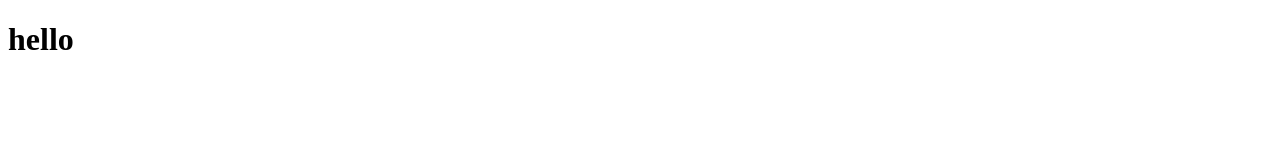
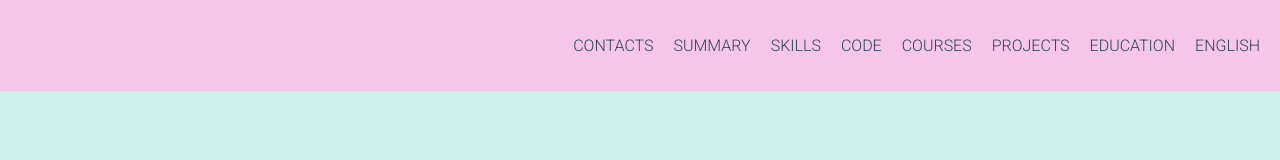
Before and after one commit to GuzelKa1219/rsschool-cv, a plain HTML site: page index.html in a window 1280 px wide. Drawn offline with Linux system fonts and the light colour scheme.

Commit message:
init: start CV3

```diff
--- a/index.html
+++ b/index.html
@@ -4,9 +4,34 @@
     <meta charset="UTF-8">
     <meta http-equiv="X-UA-Compatible" content="IE=edge">
     <meta name="viewport" content="width=device-width, initial-scale=1.0">
-    <title>CV-prod</title>
+    <link rel="stylesheet" href="style.css">
+    <link rel="icon" href="assets/RS.ico">
+    <link rel="preconnect" href="https://fonts.googleapis.com">
+    <link rel="preconnect" href="https://fonts.gstatic.com" crossorigin>
+    <link href="https://fonts.googleapis.com/css2?family=Roboto:wght@300;700&display=swap" rel="stylesheet">
+    <title>CV</title>
 </head>
 <body>
-    <h1>hello</h1>
+    <header class="header">
+        <nav class="nav-list">
+            <ul class="menu">
+                <li class="nav-ihem"><a href="#contacts" class="nav-link">contacts</a></li>
+                <li class="nav-ihem"><a href="#summary" class="nav-link">summary</a></li>
+                <li class="nav-ihem"><a href="#skills" class="nav-link">skills</a></li>
+                <li class="nav-ihem"><a href="#code" class="nav-link">code</a></li>
+                <li class="nav-ihem"><a href="#courses" class="nav-link">courses</a></li>
+                <li class="nav-ihem"><a href="#projects" class="nav-link">projects</a></li>
+                <li class="nav-ihem"><a href="#education" class="nav-link">education</a></li>
+                <li class="nav-ihem"><a href="#english" class="nav-link">english</a></li>
+            </ul>
+        </nav>
+    </header>
+
+    <main>
+
+    </main>
+    <footer>
+
+    </footer>
 </body>
 </html>
--- a/style.css
+++ b/style.css
@@ -1,3 +1,33 @@
 body{
-    background-color: aqua;
+    display: flex;
+    flex-direction: column;
+    background-color: #CDF0EA;
+    font-family:'Roboto', sans-serif;
+    margin: 0 auto;
+    padding: 0;
 }
+* {
+    box-sizing: border-box;
+}
+.menu{
+    display: flex;
+    justify-content: flex-end;
+}
+.nav-list{
+    background-color: #2d4059;
+    background-color: #F6C6EA;
+    padding: 10px;
+}
+.nav-ihem{
+    text-decoration: none;
+    list-style: none;
+    text-transform: uppercase;
+    padding: 10px;
+}
+.nav-link{
+    text-decoration: none;
+    color: #2d4059;
+}
+.nav-ihem:hover{
+    background-color: #BEAEE2;
+}
```
Also changed, not shown: assets/ME.JPG (added), assets/RS.ico (added), assets/RS.png (added), 1 other file.
